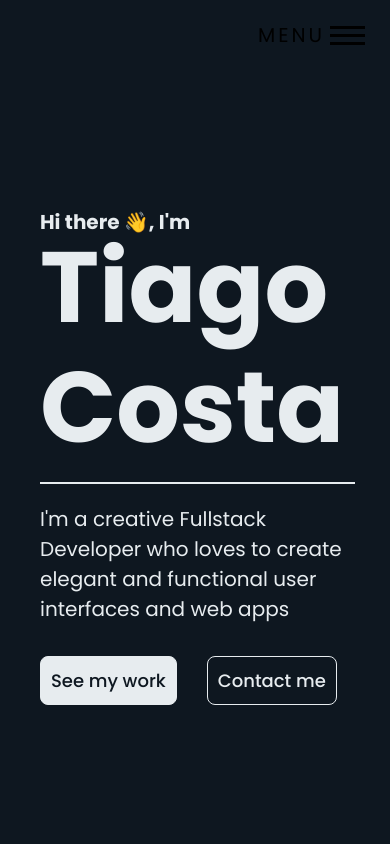
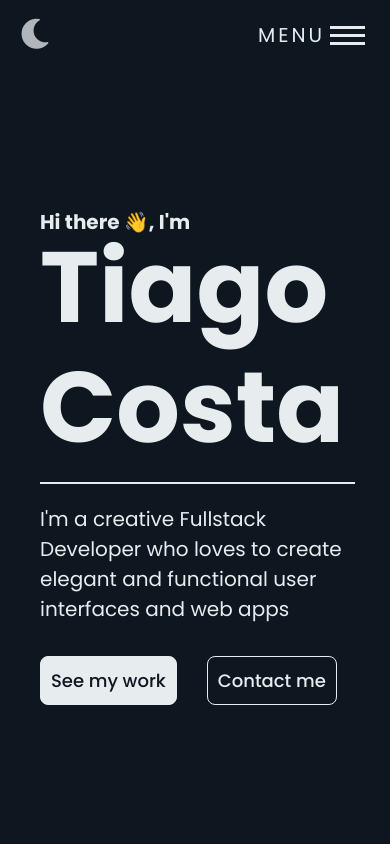
Before and after one commit to MrValraven/portefolio, a Vue app: page /#/ in a window 390 px wide. Shown: the top 844 px of the page. Built offline with nearby package versions, Linux system fonts and the light colour scheme.

Commit message:
added mobile darkMode

```diff
--- a/src/components/NavbarMobile.vue
+++ b/src/components/NavbarMobile.vue
@@ -8,16 +8,17 @@
         @enter="enter"
         class="navLinks"
         :class="isActive"
+        :style="{backgroundColor: backgroundColor}"
         >
-            <li v-for="(navlink, index) in navLinks" :key="navlink.id" :data-index="index"><router-link :to="{ name: navlink.routeName }"> {{ navlink.routeText }}</router-link></li>
+            <li v-for="(navlink, index) in navLinks" :key="navlink.id" :data-index="index"><router-link :style="{color: textColor}" :to="{ name: navlink.routeName }"> {{ navlink.routeText }}</router-link></li>
         </transition-group>
 
         <div class="burger" @click="toggleClass()">
-            <div v-if="!isActive" class="burgerText">MENU</div>
+            <div v-if="!isActive" class="burgerText" :style="{color: textColor}">MENU</div>
             <div class="drawing" :class="newClass">
-                <div class="line1"></div>
-                <div class="line2"></div>
-                <div class="line3"></div>
+                <div class="line1" :style="{backgroundColor: textColor}"></div>
+                <div class="line2" :style="{backgroundColor: textColor}"></div>
+                <div class="line3" :style="{backgroundColor: textColor}"></div>
             </div>
         </div>
 
@@ -30,13 +31,11 @@ import gsap from 'gsap';
 export default defineComponent({
     setup() {
         const navLinks = [
-            {id: 0, routeName: "Home", routeText: "Home"},
-            {id: 1, routeName: "Home", routeText: "Noticias"},
-            {id: 2, routeName: "Home", routeText: "Discursos"},
-            {id: 3, routeName: "Home", routeText: "Eventos"},
-            {id: 4, routeName: "Home", routeText: "Associação"},
-            {id: 5, routeName: "Home", routeText: "Serviços"},
-            {id: 6, routeName: "Home", routeText: "Contactos"},
+            {id: 0, routeName: "Home", routeText: ".home()"},
+            {id: 1, routeName: "Home", routeText: ".work()"},
+            {id: 2, routeName: "Home", routeText: ".about()"},
+            {id: 3, routeName: "Home", routeText: ".contacts()"},
+            {id: 4, routeName: "Home", routeText: ".curriculumVitae()"},
         ]
         const beforeEnter: any = (el: any) => {
             el.style.opacity = 0;
@@ -59,13 +58,20 @@ export default defineComponent({
             toggle: false,
             newClass: "",
             isActive: "",
+            activatedNavbar: false,
         }
     },
+    props: {
+        textColor: String,
+        backgroundColor: String,
+    },
+    emits: ["activatedNavbar"],
     methods: {
         toggleClass() {
             this.toggle = !this.toggle;
             this.toggle ? this.newClass = "toggle" : this.newClass = "";
             this.toggle ? this.isActive = "isActive" : this.isActive = "";
+            this.$emit("activatedNavbar", this.activatedNavbar);
         },
     },
 });
@@ -87,20 +93,19 @@ body {
         right: 0px;
         height: 100vh;
         top: 0vh;
-        background-color: #6d1112;
         display: none;
         flex-direction: column;
         align-items: center;
+        background-color: #040427;
         justify-content: space-around;
         opacity: 0;
         width: 100%;
         transition: all 0.4s ease-in;
         li {
             opacity: 1;
-            letter-spacing: 5px;
             font-size: 20px;
-            text-transform: uppercase;
             a {
+                font-family: monospace;
                 color: white;
             }
         }
@@ -116,7 +121,7 @@ body {
         display: flex;
         align-items: center;
         cursor: pointer;
-        position: fixed;
+        position: absolute;
         top: 20px;
         right: 20px;
         .burgerText {
@@ -127,7 +132,6 @@ body {
             width: 35px;
             height: 3px;
             margin: 5px;
-            background-color: black;
             transition: all 0.3s ease;
         }
          .toggle {
--- a/src/views/Home.vue
+++ b/src/views/Home.vue
@@ -1,6 +1,8 @@
 <template>
     <ScrollToTopButton v-if="!isAtTop"  @click="scrollToElement('body')"/>
-    <NavbarMobile v-if="(mobileMode && isAtTop) || (activatedNavbar && mobileMode)" @click="activatedNavbar = !activatedNavbar" />
+    <li class="sun darkIcon" @click="toggleDarkMode()" v-if="!isDarkMode && mobileMode"><a :style="{color: darkBlue}"><i class="fas fa-sun"></i></a></li>
+    <li class="moon darkIcon" @click="toggleDarkMode()" v-else-if="isDarkMode && mobileMode"><a :style="{color: darkBlue}"><i class="fas fa-moon"></i></a></li>
+    <NavbarMobile  v-if="mobileMode" :textColor="darkBlue" :backgroundColor="whiteBlue"/>
     <Navbar v-if="!mobileMode" class="navbar" @toggleTheme="toggleDarkMode()" :textColor="darkBlue" :isDarkMode="isDarkMode" @home="scrollToElement('body')"  @work="scrollToElement('.work')" @about="scrollToElement('.about')"  @contacts="scrollToElement('.contacts')"/>
     <div v-if="!activatedNavbar" class="pageContent" :style="{backgroundColor: whiteBlue, color: darkBlue} ">
       <section class="hero">
@@ -445,6 +447,8 @@
         </div>
       </section>
       <section class="frases" v-if="finished">
+        <h1>video / seccao sobre todo o processo de construçao dos websites e processo criativo e tecnico</h1>
+        <h1>video of myself being a retard </h1>
         <h1>It's important to think outside of the box</h1>
         <h1>show personality</h1>
       </section>
@@ -861,6 +865,33 @@ export default defineComponent({
 
 }
 
+.darkIcon {
+  position: absolute;
+  font-size: 30px;
+  top: 8px;
+  left: 15px;
+  padding: 5px;
+  z-index: 9999;
+}
+
+.sun,
+.moon {
+  transform: translateY(-300%);
+  opacity: 0;
+  animation: dropDown 0.5s cubic-bezier(0.075, 0.82, 0.165, 1) forwards;
+}
+
+@keyframes dropDown {
+  0% {
+    transform: translateY(-300%);
+    opacity: 0;
+  }
+  100% {
+    transform: translateY(0%);
+    opacity: 1;
+  }
+}
+
 .pageContent {
   $whiteBlue: #E7ECEF;
   $darkBlue: #274C77;
@@ -2187,6 +2218,10 @@ section {
     padding: 10px;
     margin: 0 5px 25px 5px;
   }
+
+  .contacts .content .socials {
+    flex-direction: column;
+  }
 }
 
 @media (max-width: 375px) {
```
